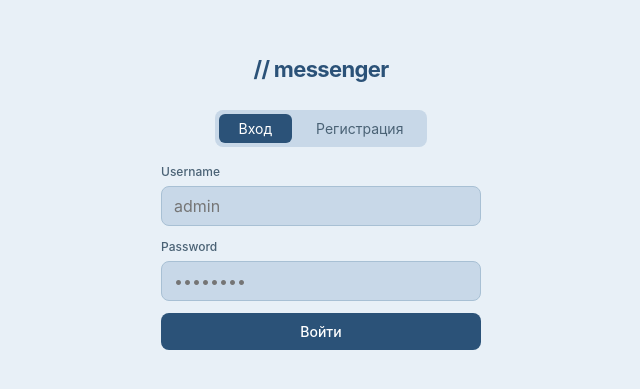
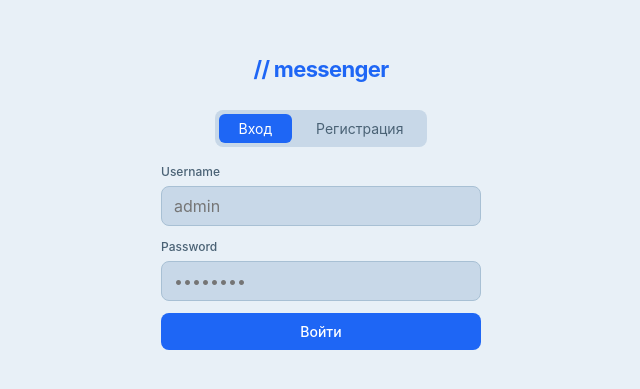
Before and after one commit to sodanoe/messenger, a React (Vite) app in the folder frontend/: page / in a window 1280 px wide. Shown: the part 199-588 px from the top of the page, without its empty margins (319-959 px from the left). Built offline with nearby package versions, Linux system fonts and the light colour scheme.

Commit message:
another BT version colors

```diff
--- a/frontend/src/index.css
+++ b/frontend/src/index.css
@@ -7,20 +7,20 @@
 }
 
 :root {
-  --bg: #181612;
-  --bg2: #22201c;
-  --bg3: #2a2720;
-  --text: #d4cfc8;
-  --text2: #8a8278;
-  --border: #2e2820;
-  --accent: #2b5278;
-  --accent2: #1e3a5f;
-  --accent-gradient: linear-gradient(135deg, #2b5278, #254769);
-  --green: #22c55e;
-  --danger: #ef4444;
-  --shadow-sm: 0 1px 3px rgba(0,0,0,0.3);
-  --shadow-md: 0 4px 16px rgba(0,0,0,0.4);
-  --shadow-lg: 0 8px 32px rgba(0,0,0,0.5);
+  --bg: #1e1e2e;
+  --bg2: #313244;
+  --bg3: #45475a;
+  --text: #cdd6f4;
+  --text2: #6c7086;
+  --border: #313244;
+  --accent: #89b4fa;
+  --accent2: #74c7ec;
+  --accent-gradient: linear-gradient(135deg, #89b4fa, #74c7ec);
+  --green: #a6e3a1;
+  --danger: #f38ba8;
+  --shadow-sm: 0 1px 3px rgba(0,0,0,0.4);
+  --shadow-md: 0 4px 16px rgba(0,0,0,0.5);
+  --shadow-lg: 0 8px 32px rgba(0,0,0,0.6);
   --vh: 1vh;
 }
 
@@ -32,9 +32,11 @@
     --text: #0f1f2e;
     --text2: #4a6275;
     --border: #a8c0d4;
-    --accent: #2b5278;
-    --accent2: #1e3a5f;
-    --accent-gradient: linear-gradient(135deg, #2b5278, #254769);
+    --accent: #1e66f5;
+    --accent2: #209fb5;
+    --accent-gradient: linear-gradient(135deg, #1e66f5, #209fb5);
+    --green: #40a02b;
+    --danger: #d20f39;
     --shadow-sm: 0 1px 3px rgba(0,0,0,0.08);
     --shadow-md: 0 4px 16px rgba(0,0,0,0.12);
     --shadow-lg: 0 8px 32px rgba(0,0,0,0.16);
@@ -51,9 +53,9 @@ body {
   color: var(--text);
   line-height: 1.5;
   -webkit-font-smoothing: antialiased;
-  background: linear-gradient(135deg, #0E2F4A 0%, #1B4F72 40%, #1F344C 100%);
+  background: #181825;
+  animation: psBreathe 8s ease-in-out infinite;
   background-size: 200% 200%;
-  animation: psBreathe 8s ease-in-out infinite;
 }
 
 @media (prefers-color-scheme: light) {
@@ -79,10 +81,10 @@ input { font-family: inherit; }
 ::-webkit-scrollbar-thumb { background: var(--border); border-radius: 2px; }
 
 em-emoji-picker {
-  --rgb-background: 34, 32, 28;
-  --rgb-input: 42, 39, 32;
-  --rgb-color: 212, 207, 200;
-  --rgb-accent: 43, 82, 120;
+  --rgb-background: 49, 50, 68;
+  --rgb-input: 69, 71, 90;
+  --rgb-color: 205, 214, 244;
+  --rgb-accent: 137, 180, 250;
   --border-radius: 12px;
   --shadow: none;
 }
@@ -92,7 +94,7 @@ em-emoji-picker {
     --rgb-background: 200, 216, 232;
     --rgb-input: 216, 228, 239;
     --rgb-color: 15, 31, 46;
-    --rgb-accent: 43, 82, 120;
+    --rgb-accent: 30, 102, 245;
   }
 }
 
```
